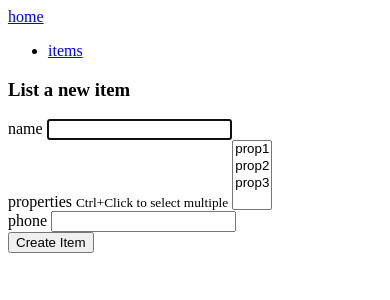
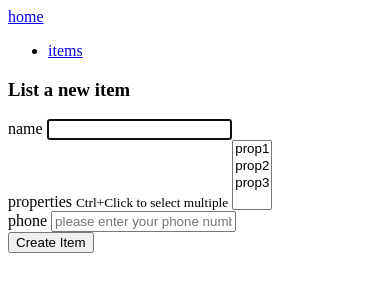
Before and after one commit to mhgbtc/flask_wtf_demo, a Flask app: page /items/create in a window 390 px wide. Shown: the top 300 px of the page. Run offline with Flask 2, Linux system fonts and the light colour scheme; some libraries are stand-ins or nearby versions.

Commit message:
more on phone validation

```diff
--- a/app/forms.py
+++ b/app/forms.py
@@ -47,7 +47,7 @@ class ItemForm(FlaskForm):
     )
     phone = TelField(
         'phone',
-        validators=[validate_fr_phone]
+        validators=[validate_fr_phone, DataRequired()]
     )
     properties = SelectMultipleField(
         'properties', validators=[DataRequired(), validate_property],
--- a/app/templates/forms/edit_item.html
+++ b/app/templates/forms/edit_item.html
@@ -15,7 +15,7 @@
       </div>
       <div>
         <label for="phone">phone</label>
-        {{ form.phone(autofocus = true) }}
+        {{ form.phone(autofocus = true, placeholder='please enter your phone number', pattern='(\+33|0)[1-9](\d\d){4}')) }}
       </div>
       {{ form.submit(class="some_class") }}
     </form>
--- a/app/templates/forms/new_item.html
+++ b/app/templates/forms/new_item.html
@@ -16,7 +16,7 @@
       </div>
       <div>
         <label for="phone">phone</label>
-        {{ form.phone(autofocus = true) }}
+        {{ form.phone(autofocus = true, placeholder='please enter your phone number', pattern='(\+33|0)[1-9](\d\d){4}') }}
       </div>
       {{ form.submit(class="some_class") }}
     </form>
```
